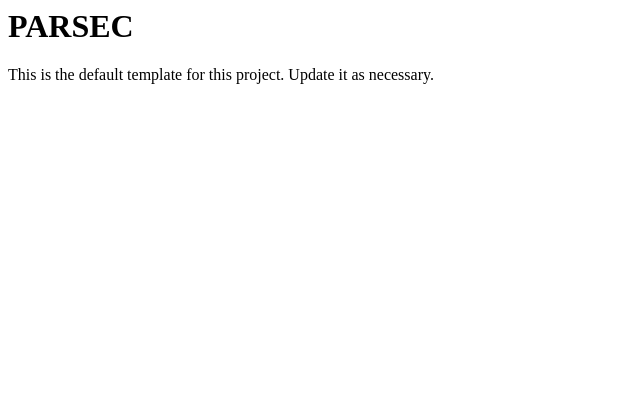
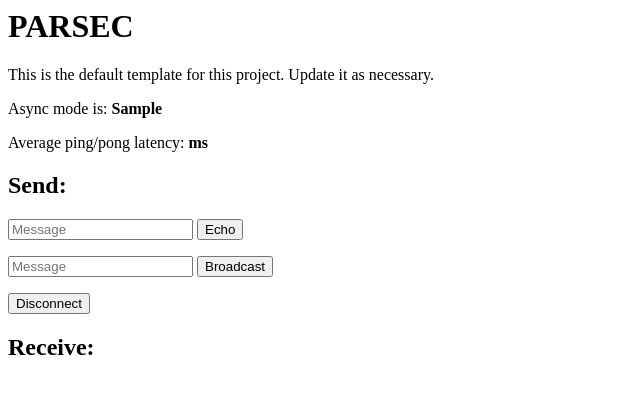
Before and after one commit to Caltech-PARSEC/TestStandInterfaceServer, a Flask app: template templates/index.html in a window 1280 px wide. Shown: the top 394 px of the page, without its empty margins (0-640 px from the left). Run offline with Flask 2, Linux system fonts and the light colour scheme; the template is opened without the code that fills it: most values are stand-ins (such as "Sample title", 1, 10 or a date in 2020); some libraries are stand-ins or nearby versions.

Commit message:
Added template code for sending messages.

```diff
--- a/app.py
+++ b/app.py
@@ -2,7 +2,7 @@
 from threading import Lock
 from flask import Flask, render_template, request
 from flask_socketio import SocketIO, disconnect
-from flask_socketio import emit as sio_emit
+from flask_socketio import emit
 
 # Set this variable to "threading", "eventlet" or "gevent" to test the
 # different async modes, or leave it set to None for the application to choose
@@ -11,6 +11,7 @@ async_mode = None
 
 app = Flask(__name__)
 app.config['SECRET_KEY'] = 'secret!'
+app.logger.disabled = True
 socketio = SocketIO(app, async_mode=async_mode)
 thread = None
 thread_lock = Lock()
@@ -21,5 +22,17 @@ namespace = '/socket'
 def index():
     return render_template('index.html', async_mode=socketio.async_mode)
 
+@socketio.on('cl_ping', namespace=namespace)
+def ping():
+    emit('sv_pong')
+
+@socketio.on('event', namespace=namespace)
+def event(msg):
+    print('EVENT_HANDLE:', msg)
+
+@socketio.on('broadcast_event', namespace=namespace)
+def broadcast_event(msg):
+    print('BROADCAST_EVENT_HANDLE', msg)
+
 if __name__ == '__main__':
-    socketio.run(app, debug=True)
+    socketio.run(app, debug=False)
--- a/templates/index.html
+++ b/templates/index.html
@@ -2,11 +2,96 @@
   <head>
     <title>PARSEC Test Stand</title>
     <meta charset="utf-8" />
+
+    <script type="text/javascript" src="//code.jquery.com/jquery-1.4.2.min.js"></script>
+    <script type="text/javascript" src="//cdnjs.cloudflare.com/ajax/libs/socket.io/1.3.5/socket.io.min.js"></script>
+    <script type="text/javascript" charset="utf-8">
+      $(document).ready(function() {
+        // Use a "/socket" namespace.
+        // An application can open a connection on multiple namespaces, and
+        // Socket.IO will multiplex all those connections on a single
+        // physical channel. If you don't care about multiple channels, you
+        // can set the namespace to an empty string.
+        namespace = '/socket';
+        // Connect to the Socket.IO server.
+        // The connection URL has the following format:
+        //     http[s]://<domain>:<port>[/<namespace>]
+        var socket = io.connect(location.protocol + '//' + document.domain + ':' + location.port + namespace);
+        // Event handler for new connections.
+        // The callback function is invoked when a connection with the
+        // server is established.
+        socket.on('connect', function() {
+          socket.emit('msg_event', {data: 'I\'m connected!'});
+        });
+        // Event handler for server sent data.
+        // The callback function is invoked whenever the server emits data
+        // to the client. The data is then displayed in the "Received"
+        // section of the page.
+        socket.on('server_message', function(msg) {
+          $('#log').append('<br>' + $('<div/>').text('Received message from server.').html());
+        });
+        // Interval function that tests message latency by sending a "ping"
+        // message. The server then responds with a "pong" message and the
+        // round trip time is measured.
+        var ping_pong_times = [];
+        var start_time;
+        window.setInterval(function() {
+          start_time = (new Date).getTime();
+          socket.emit('cl_ping');
+        }, 1000);
+        // Handler for the "pong" message. When the pong is received, the
+        // time from the ping is stored, and the average of the last 30
+        // samples is average and displayed.
+        socket.on('sv_pong', function() {
+          var latency = (new Date).getTime() - start_time;
+          ping_pong_times.push(latency);
+          ping_pong_times = ping_pong_times.slice(-30); // keep last 30 samples
+          var sum = 0;
+          for (var i = 0; i < ping_pong_times.length; i++)
+          sum += ping_pong_times[i];
+          $('#ping-pong').text(Math.round(10 * sum / ping_pong_times.length) / 10);
+        });
+        socket.on('test', function() {
+          console.log('test message received.')
+        });
+        // Handlers for the different forms in the page.
+        // These accept data from the user and send it to the server in a
+        // variety of ways
+        $('form#emit').submit(function(event) {
+          socket.emit('event', {data: $('#emit_data').val()});
+          return false;
+        });
+        $('form#broadcast').submit(function(event) {
+          socket.emit('broadcast_event', {data: $('#broadcast_data').val()});
+          return false;
+        });
+        $('form#disconnect').submit(function(event) {
+          socket.emit('disconnect_request');
+          return false;
+        });
+      });
+    </script>
   </head>
   <body>
     <h1>PARSEC</h1>
     <p>
       This is the default template for this project. Update it as necessary.
     </p>
+    <p>Async mode is: <b>{{ async_mode }}</b></p>
+    <p>Average ping/pong latency: <b><span id="ping-pong"></span>ms</b></p>
+    <h2>Send:</h2>
+    <form id="emit" method="POST" action='#'>
+      <input type="text" name="emit_data" id="emit_data" placeholder="Message">
+      <input type="submit" value="Echo">
+    </form>
+    <form id="broadcast" method="POST" action='#'>
+      <input type="text" name="broadcast_data" id="broadcast_data" placeholder="Message">
+      <input type="submit" value="Broadcast">
+    </form>
+    <form id="disconnect" method="POST" action="#">
+      <input type="submit" value="Disconnect">
+    </form>
+    <h2>Receive:</h2>
+    <div id="log"></div>
   </body>
 </html>
```
